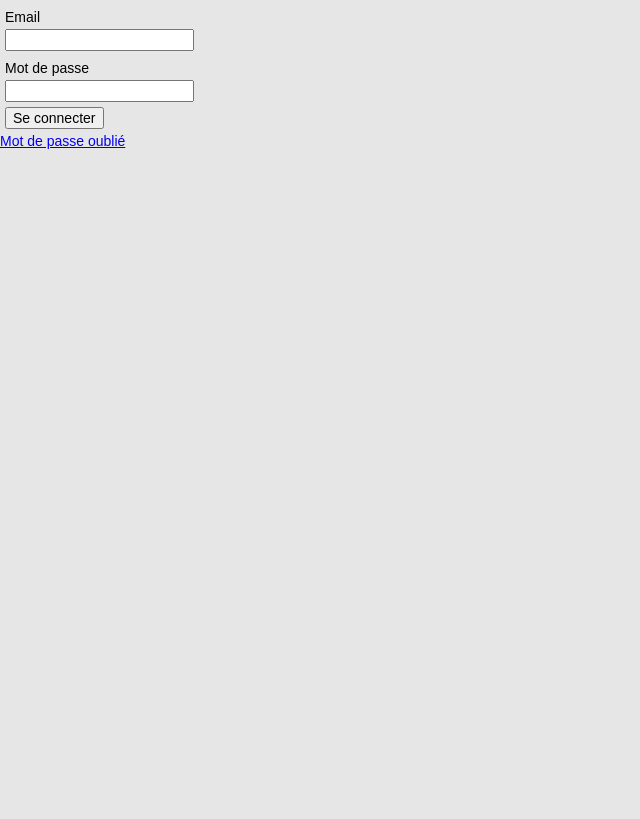
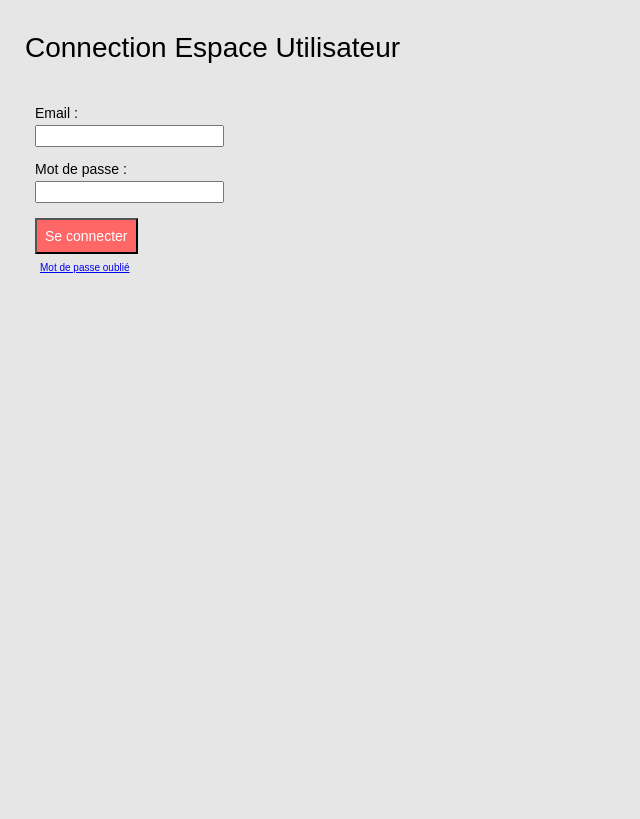
Before and after one commit to wf3equipe1/portfolio, a PHP site: page /admin/index.php in a window 1280 px wide; the page is wider, and only the part inside the window is pictured. Shown: that part, without its empty margins (0-640 px from the left). Before the commit the page ends 149 px from the top of that part, so only its background shows below. Run offline with PHP 8.4, Linux system fonts and the light colour scheme; some libraries are stand-ins or nearby versions.

Commit message:
Styles champs admin

```diff
--- a/admin/index.php
+++ b/admin/index.php
@@ -92,29 +92,32 @@ if (!empty($post)) {
     <link rel="stylesheet" href="../css/admin.css">
 </head>
 <body>
+	<h1>Connection Espace Utilisateur</h1>
 <?php
 		include_once '../composants/barreadmin.php';
 
 		if ($_SESSION['isconnected'] == false): ?>
     <?php if($creation_token): ?>
+
     <form method="GET" action="index.php">
         <input type="hidden" name="create_token">
-        <label for="email">Email</label>
+        <label for="email">Email :</label>
         <input type="email" name="email" id="email">
         <br>
         <input type="submit" value="Mot de passe oublié">
     </form>
     <?php elseif(count($error) == 0): ?>
 	<form id="loginform" method="POST">
-		<label for="email">Email</label>
+		<label for="email">Email :</label>
 		<input type="email" name="email" id="email">
 
-		<label for="password">Mot de passe</label>
+		<label for="password">Mot de passe :</label>
 		<input type="password" name="password" id="password">
 
 		<input type="submit" value="Se connecter">
+		<p><a href="index.php?demandetoken">Mot de passe oublié</a></p>
 	</form>
-    <p><a href="index.php?demandetoken">Mot de passe oublié</a></p>
+
     <?php else: ?>
     <p><?= implode(' ', $error); ?></p>
     <p><a href="index.php">Retour</a></p>
--- a/admin/nouvelarticle.php
+++ b/admin/nouvelarticle.php
@@ -84,10 +84,10 @@ if (!empty($post)) {
 ?>
 	<h1>Créer un Nouvel Article</h1>
 	<form method="POST">
-		<label for="titre">Titre</label>
+		<label for="titre">Titre :</label>
 		<input type="text" name="titre" id="titre">
 
-		<label>Contenu</label>
+		<label>Contenu :</label>
 		<textarea name="contenu" id="contenu"></textarea>
 
 		<input type="submit" value="Publier l'actualité">
--- a/composants/barreadmin.php
+++ b/composants/barreadmin.php
@@ -18,7 +18,7 @@ if($_SESSION['isconnected']):
 		<nav>
 			<ul>
 				<li><a href="nouvelarticle.php">Nouvel article</a></li>
-				<li><a href="actualites.php">Modifier un article</a></li>
+				<li><a href="actualites.php">Modifier article</a></li>
 
 				<?php if ($_SESSION['role'] == 'admin'): // réservé à l'admin ?>
 
@@ -29,8 +29,8 @@ if($_SESSION['isconnected']):
 
 				<?php endif; ?>
 
-				<li><a href="motdepasse.php">Modifier votre mot de passe</a></li>
-				<li><a href="index.php?logout">Vous deconnecter</a></li>
+				<li><a href="motdepasse.php">Modifier mot de passe</a></li>
+				<li><a href="index.php?logout">Deconnecter</a></li>
 			</ul>
 		</nav>
 	</header>
--- a/css/admin.css
+++ b/css/admin.css
@@ -14,7 +14,7 @@ body{
 	background-color: #e6e6e6;
 	margin: 0 auto;
 	font-size: 14px;
-	width: 1500px;
+	width: 1340px;
 }
 
 
@@ -75,15 +75,32 @@ nav ul li a:hover{
 
 /* CHAMPS */
 
+h1{
+	margin-left: 20px;
+	padding: 15px 5px 0;
+}
+
+form{
+	margin-left: 30px;
+	padding-top: 10px;
+}
+
 label{
 	display: block;
-	margin: 10px 5px 0;
+	margin: 15px 5px 0;
 
 }
 
 input{
 	display: block;
 	margin: 5px;
+}
+
+input[type=submit]{
+	margin-top: 15px;
+	background-color: #ff6666;
+	color: white;
+	padding: 8px;
 }
 
 textarea{
@@ -93,3 +110,8 @@ textarea{
 select{
 	margin: 5px;
 }
+
+form a{
+	margin-left: 10px;
+	font-size: 10px;
+}
```
Also changed, not shown: admin/motdepasse.php (+5 -4 lines), admin/nouvelutilisateur.php (+7 -7 lines), admin/options.php (+9 -9 lines).
